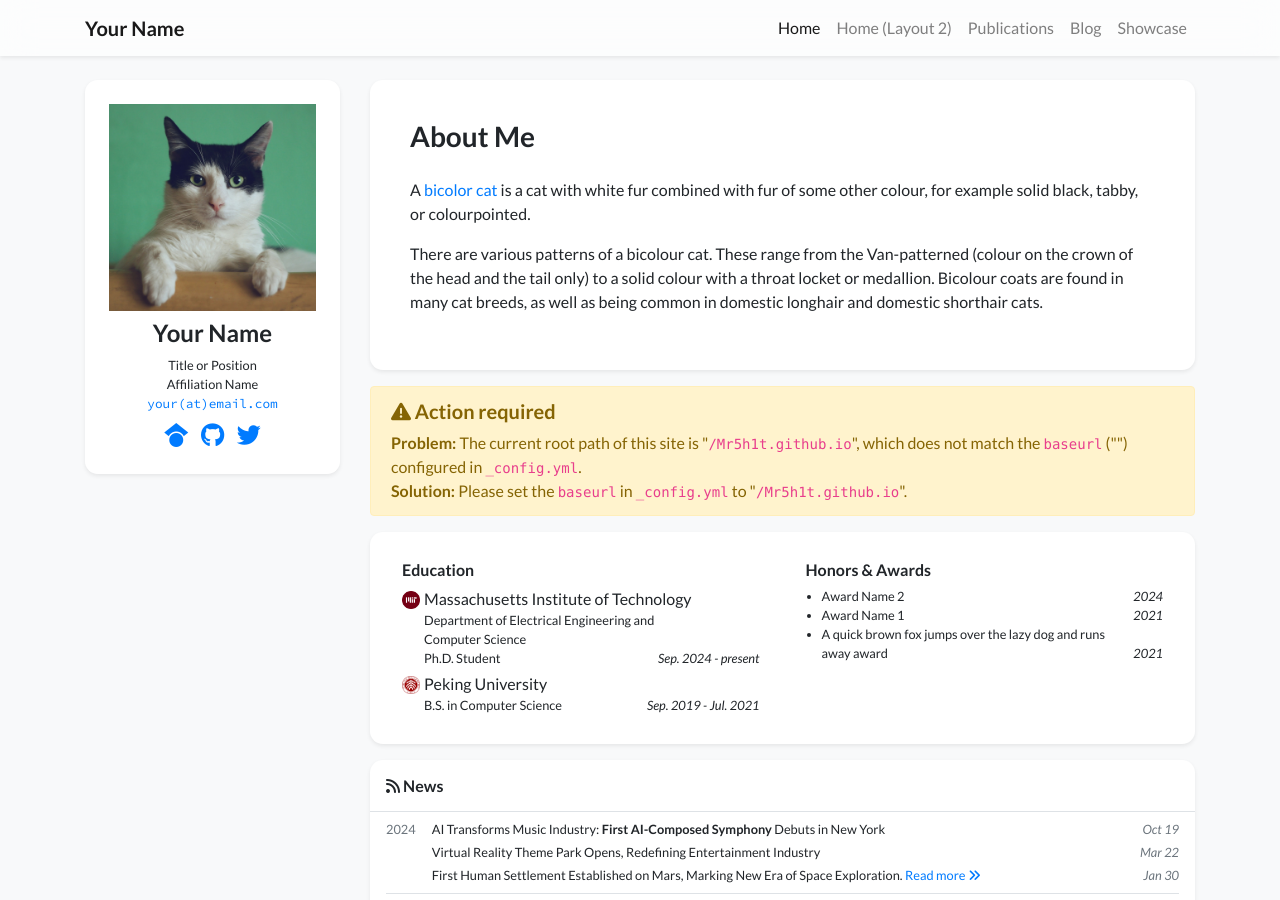
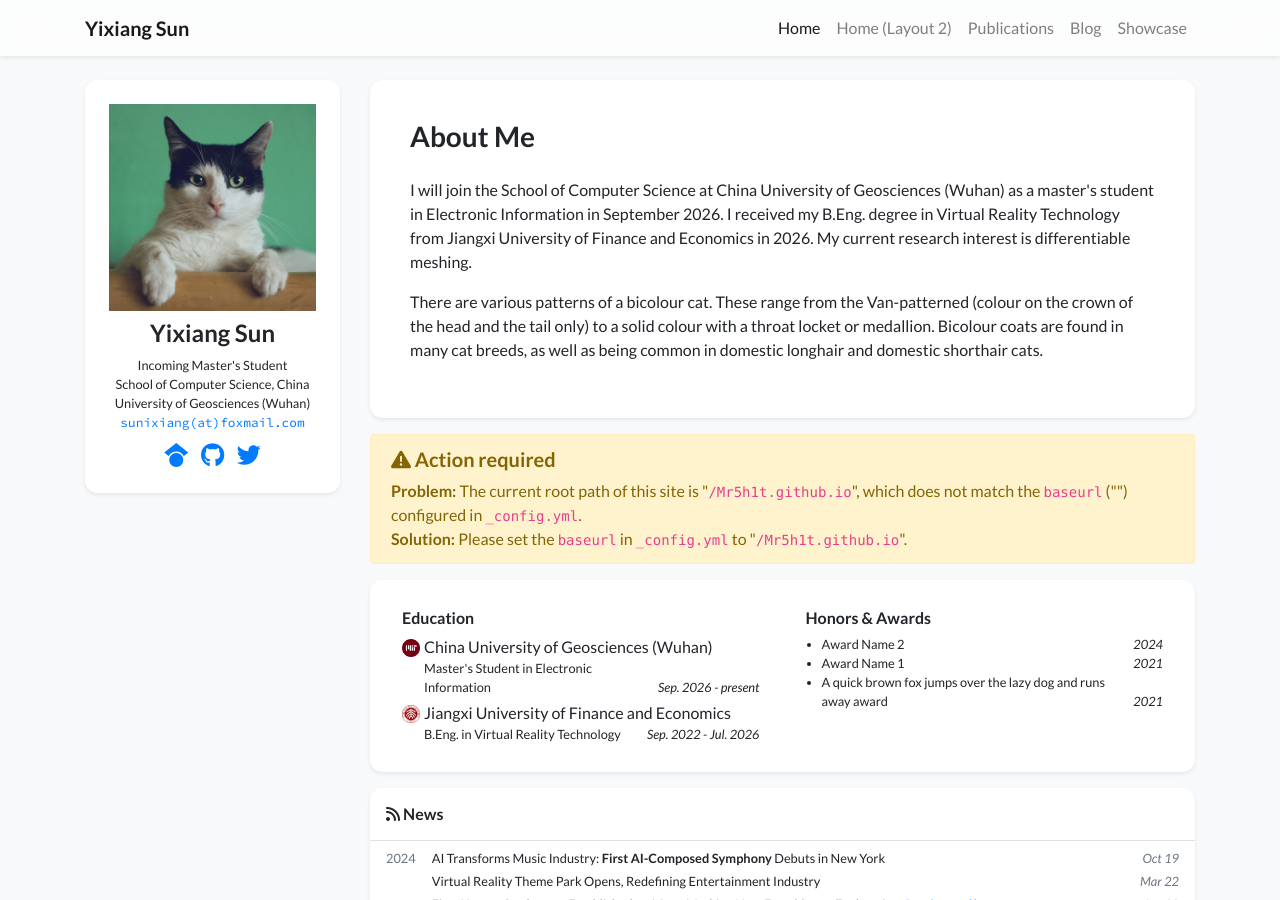
Before and after one commit to Mr5h1t/Mr5h1t.github.io, a Jekyll site: the page built from index.html, in a window 1280 px wide and 900 px high. Built offline with Jekyll 4.4.1, drawn with Linux system fonts in a browser that asks for light colours; nearby versions of some CDN libraries; a style sheet for code colours, icons or effects is not loaded.

Commit message:
Revise profile information and education details
Updated personal information and academic details in profile.yml.

```diff
--- a/_data/profile.yml
+++ b/_data/profile.yml
@@ -1,14 +1,14 @@
-primary_name: "Your Name"
-secondary_name: ""
-navbar_name: "Your Name"
+primary_name: "Yixiang Sun"
+secondary_name: "孙一翔"
+navbar_name: "Yixiang Sun"
 
 positions:
-- name: Title or Position
-- name: Affiliation Name
+- name: Incoming Master's Student
+- name: School of Computer Science, China University of Geosciences (Wuhan)
   logo: /assets/images/badges/MIT_Social_circle.png  # Logo is optional
 
 
-email: "your@email.com"
+email: "sunixiang@foxmail.com"
 # cv_link: link-to-your-cv-file
 gscholar: xFmQpf4AAAAJ  # This is an example, replace it with your own Google Scholar ID
 github: your_github_id
@@ -22,7 +22,11 @@ twitter: your_twitter_id  # Do not include the '@' symbol
 short_bio_text_justify: false
 short_bio: >-
   <p>
-    A <a href="https://en.wikipedia.org/wiki/Bicolor_cat" target="_blank">bicolor cat</a> is a cat with white fur combined with fur of some other colour, for example solid black, tabby, or colourpointed.
+   I will join the School of Computer Science at China University of
+  Geosciences (Wuhan) as a master's student in Electronic Information
+  in September 2026. I received my B.Eng. degree in Virtual Reality
+  Technology from Jiangxi University of Finance and Economics in 2026.
+  My current research interest is differentiable meshing.
   </p>
   <p>
     There are various patterns of a bicolour cat. These range from the Van-patterned (colour on the crown of the head
@@ -35,16 +39,14 @@ portrait_caption: >-
   Photo by Manja Vitolic on Unsplash (this caption is optional, comment it out to disable).
 
 education:
-- name: Massachusetts Institute of Technology
+- name: China University of Geosciences (Wuhan)
   logo: /assets/images/badges/MIT_Social_circle.png
-  position: >-
-    Department of Electrical Engineering and Computer Science <br/>
-    Ph.D. Student
-  date: Sep. 2024 - present
-- name: Peking University
+  position: Master's Student in Electronic Information
+  date: Sep. 2026 - present
+- name: Jiangxi University of Finance and Economics
   logo: /assets/images/badges/PKU_red.png
-  position: B.S. in Computer Science
-  date: Sep. 2019 - Jul. 2021
+  position: B.Eng. in Virtual Reality Technology
+  date: Sep. 2022 - Jul. 2026
 
 # experience:
 # - name: Peking University
```
